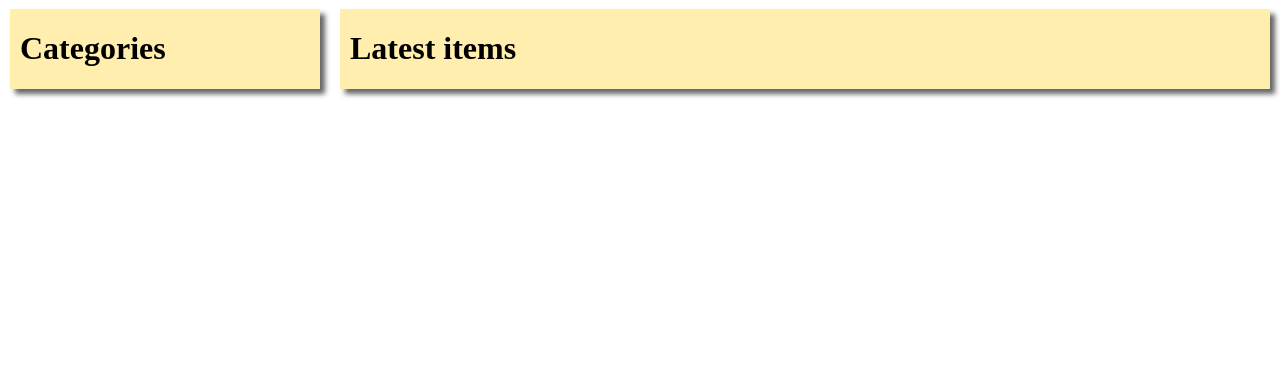
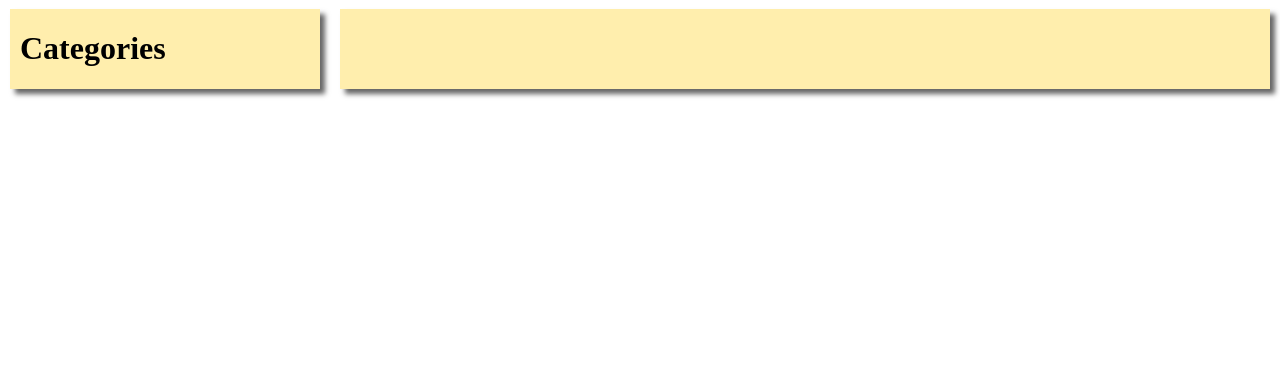
Before and after one commit to albertoivo/item-catalog-fullstacknd, a Flask app: page /catalog/1/items in a window 1280 px wide. Shown: the part 47-420 px from the top of the page. Run offline with Flask 2, Linux system fonts and the light colour scheme.

Commit message:
validando para o Latest Item aparecer apenas na tela principal

```diff
--- a/project.py
+++ b/project.py
@@ -21,6 +21,7 @@ APPLICATION_NAME = "Catalog Item Application"
 
 
 app = Flask(__name__)
+app.config['SQLALCHEMY_TRACK_MODIFICATIONS'] = False
 app.config['SQLALCHEMY_DATABASE_URI'] = 'sqlite:///itemcatalog.db'
 db = SQLAlchemy(app)
 
@@ -192,7 +193,6 @@ def gdisconnect():
 
     url = 'https://accounts.google.com/o/oauth2/revoke?token=%s' % access_token
     h = httplib2.Http()
-    print h.request(url, 'GET')
     result = h.request(url, 'GET')[0]
     if result['status'] == '200':
         # Reset the user's sesson.
@@ -218,7 +218,7 @@ def gdisconnect():
 def main():
     cats = Category.query.all()
     latest_items = Item.query.order_by(Item.created.desc()).limit(10).all()
-    return render_template('catalog.html', categories=cats, items=latest_items, login_session=login_session)
+    return render_template('catalog.html', categories=cats, items=latest_items, main_screen=True, login_session=login_session)
 
 
 # Get all Items by a selected Category
@@ -236,7 +236,6 @@ def getItem(category_name, item_title):
     cats = Category.query.all()
     cat = Category.query.filter_by(name=category_name).first()
     item = Item.query.filter_by(title=item_title, category=cat).first()
-    print item
     return render_template('item.html', categories=cats, item=item)
 
 
--- a/templates/catalog.html
+++ b/templates/catalog.html
@@ -1,11 +1,14 @@
 {% extends "main.html" %} {% block content %}
 
 <div id="items" class="shadow">
+  {% if main_screen %}
   <h1 class="card-header">Latest items</h1>
-  {% for item in items %}
+  {% endif %} {% for item in items %}
   <p>
     <a href="{{url_for('getItem', category_name=item.category.name, item_title=item.title)}}" class="item-title">{{ item.title }}</a>
+    {% if main_screen %}
     <a class="item-category">( {{item.category.name }} )</a>
+    {% endif %}
   </p>
   {% endfor %}
 </div>
```
